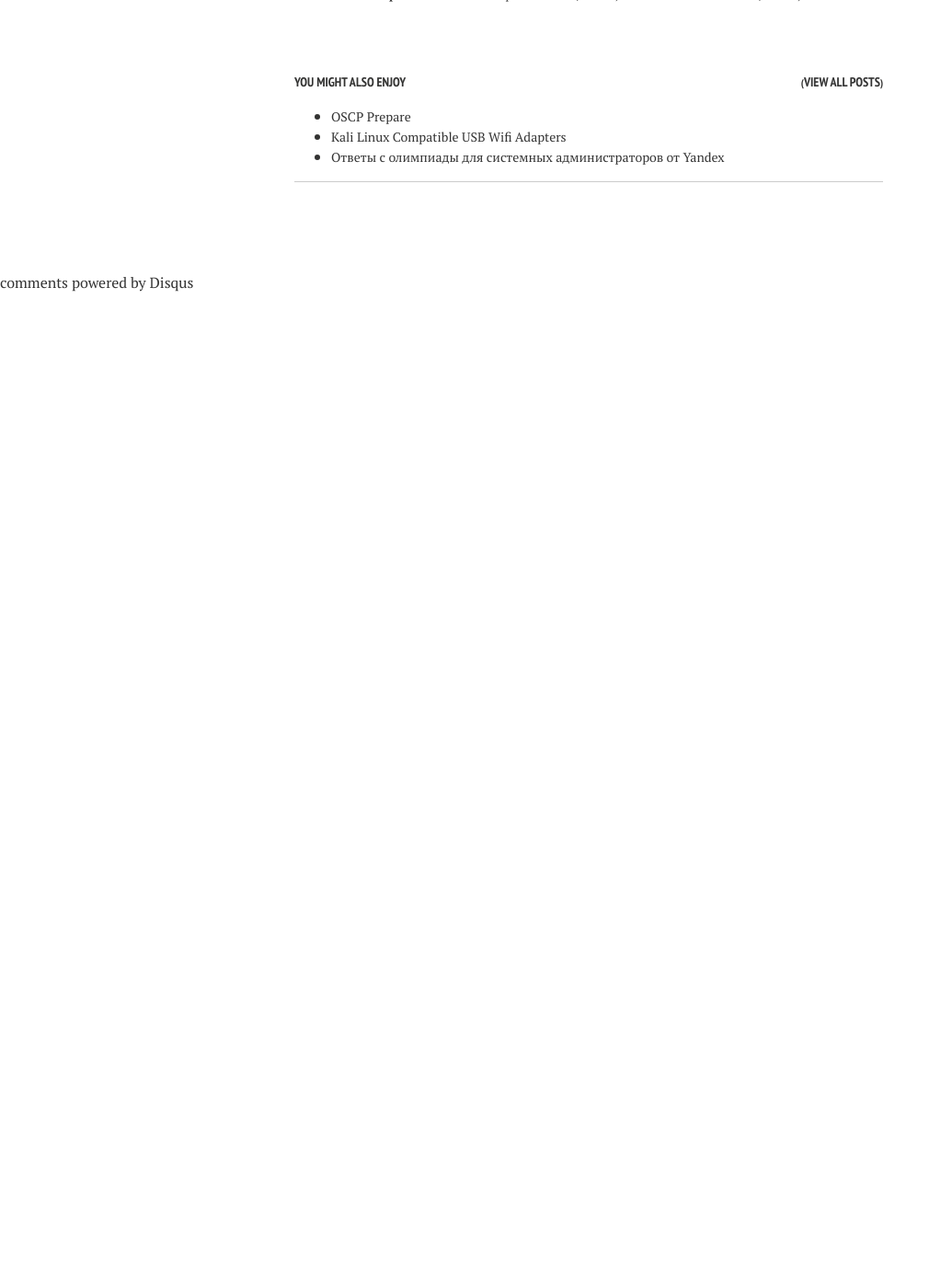
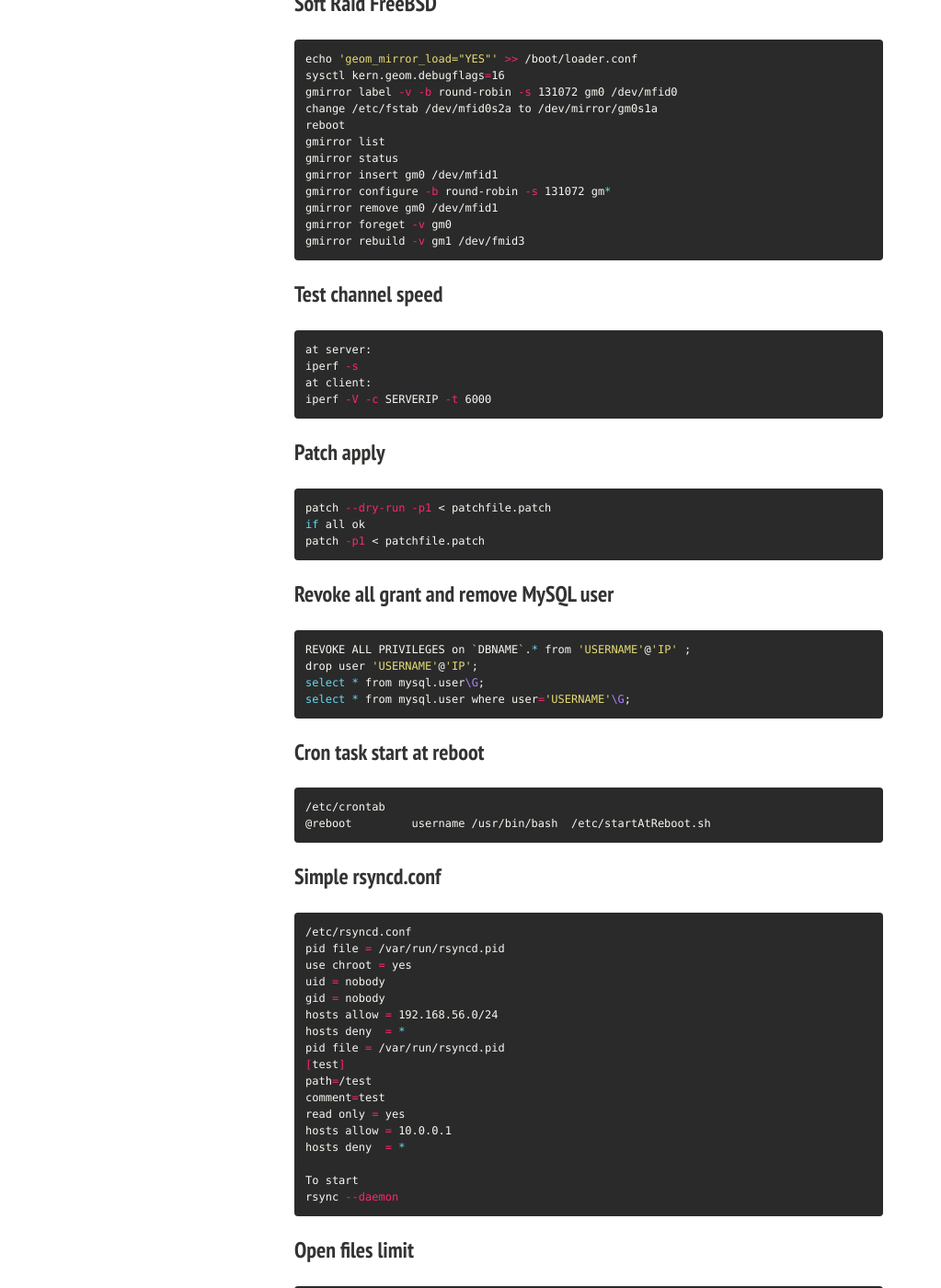
Before and after one commit to jivoi/jivoi.github.io, a Jekyll site: the page built from _posts/2014-06-22-linux-unix-it-tips-and-tricks-number-1.md, in a window 1280 px wide and 1400 px high, scrolled down 5655 px. Shown: the whole window at 92% size, without its empty margins (0-1023 px from the left). Built offline with Jekyll 4.4.1, drawn with Linux system fonts in a browser that asks for light colours; nearby versions of some CDN libraries; comment, search, counter and statistics services are not loaded; before the commit the page ends 5973 px from its top, so only the background shows below that; some of the changed text lies outside the part shown.

Commit message:
linux tips

```diff
--- a/_posts/2014-06-22-linux-unix-it-tips-and-tricks-number-1.md
+++ b/_posts/2014-06-22-linux-unix-it-tips-and-tricks-number-1.md
@@ -183,6 +183,7 @@ http://www.freebsdwiki.net/index.php/Megarc
 ### Megacli raid cmd
 {% highlight bash %}
 http://hwraid.le-vert.net/wiki/LSIMegaRAIDSAS
+http://tools.rapidsoft.de/perc/perc-cheat-sheet.html
 server:~# megacli -AdpGetProp RebuildRate -a0
 Adapter 0: Rebuild Rate = 30%
 server:~# megacli -AdpSetProp RebuildRate 60 -a0
@@ -284,3 +285,94 @@ cat large.mp3.* > large.mp3
 {% highlight bash %}
 select * from pg_stat_activity;
 {% endhighlight %}
+
+### Soft Raid FreeBSD
+{% highlight bash %}
+echo 'geom_mirror_load="YES"' >> /boot/loader.conf
+sysctl kern.geom.debugflags=16
+gmirror label -v -b round-robin -s 131072 gm0 /dev/mfid0
+change /etc/fstab /dev/mfid0s2a to /dev/mirror/gm0s1a
+reboot
+gmirror list
+gmirror status
+gmirror insert gm0 /dev/mfid1
+gmirror configure -b round-robin -s 131072 gm*
+gmirror remove gm0 /dev/mfid1
+gmirror foreget -v gm0
+gmirror rebuild -v gm1 /dev/fmid3
+{% endhighlight %}
+
+### Test channel speed
+{% highlight bash %}
+at server:
+iperf -s
+at client:
+iperf -V -c SERVERIP -t 6000
+{% endhighlight %}
+
+### Patch apply
+{% highlight bash %}
+patch --dry-run -p1 < patchfile.patch
+if all ok
+patch -p1 < patchfile.patch
+{% endhighlight %}
+
+### Revoke all grant and remove MySQL user
+{% highlight bash %}
+REVOKE ALL PRIVILEGES on `DBNAME`.* from 'USERNAME'@'IP' ;
+drop user 'USERNAME'@'IP';
+select * from mysql.user\G;
+select * from mysql.user where user='USERNAME'\G;
+{% endhighlight %}
+
+### Cron task start at reboot
+{% highlight bash %}
+/etc/crontab
+@reboot         username /usr/bin/bash  /etc/startAtReboot.sh
+{% endhighlight %}
+
+### Simple rsyncd.conf
+{% highlight bash %}
+/etc/rsyncd.conf
+pid file = /var/run/rsyncd.pid
+use chroot = yes
+uid = nobody
+gid = nobody
+hosts allow = 192.168.56.0/24
+hosts deny  = *
+pid file = /var/run/rsyncd.pid
+[test]
+path=/test
+comment=test
+read only = yes
+hosts allow = 10.0.0.1
+hosts deny  = *
+
+To start
+rsync --daemon
+{% endhighlight %}
+
+### Open files limit
+{% highlight bash %}
+http://ss64.com/bash/limits.conf.html
+/etc/security/limits.conf
+*               hard    nofile          65535
+*               soft    nofile          65535
+username        hard    nofile          65536
+{% endhighlight %}
+
+### Use curl to check web site answer time
+{% highlight bash %}
+curl -w '\nLookup time:\t%{time_namelookup}\nConnect time:\t%{time_connect}\nPreXfer time:\t%{time_pretransfer}\nStartXfer time:\t%{time_starttransfer}\n\nTotal time:\t%{time_total}\n' -o /dev/null -s http://linux.com/
+{% endhighlight %}
+
+### Run vncserver at port 5999
+{% highlight bash %}
+vncserver -geometry 1024x768 -depth 24 :99
+{% endhighlight %}
+
+### Create 200 host records in /etc/hosts
+{% highlight bash %}
+192.168.99.1-200 n001-n200
+P=1; for i in $(seq -w 200); do echo "192.168.99.$P n$i"; P=$(expr $P + 1);done >>/etc/hosts
+{% endhighlight %}
```
Also changed, not shown: _drafts/2015-06-25-oscp-tips-and-tricks.md (added, +13 -0 lines).
